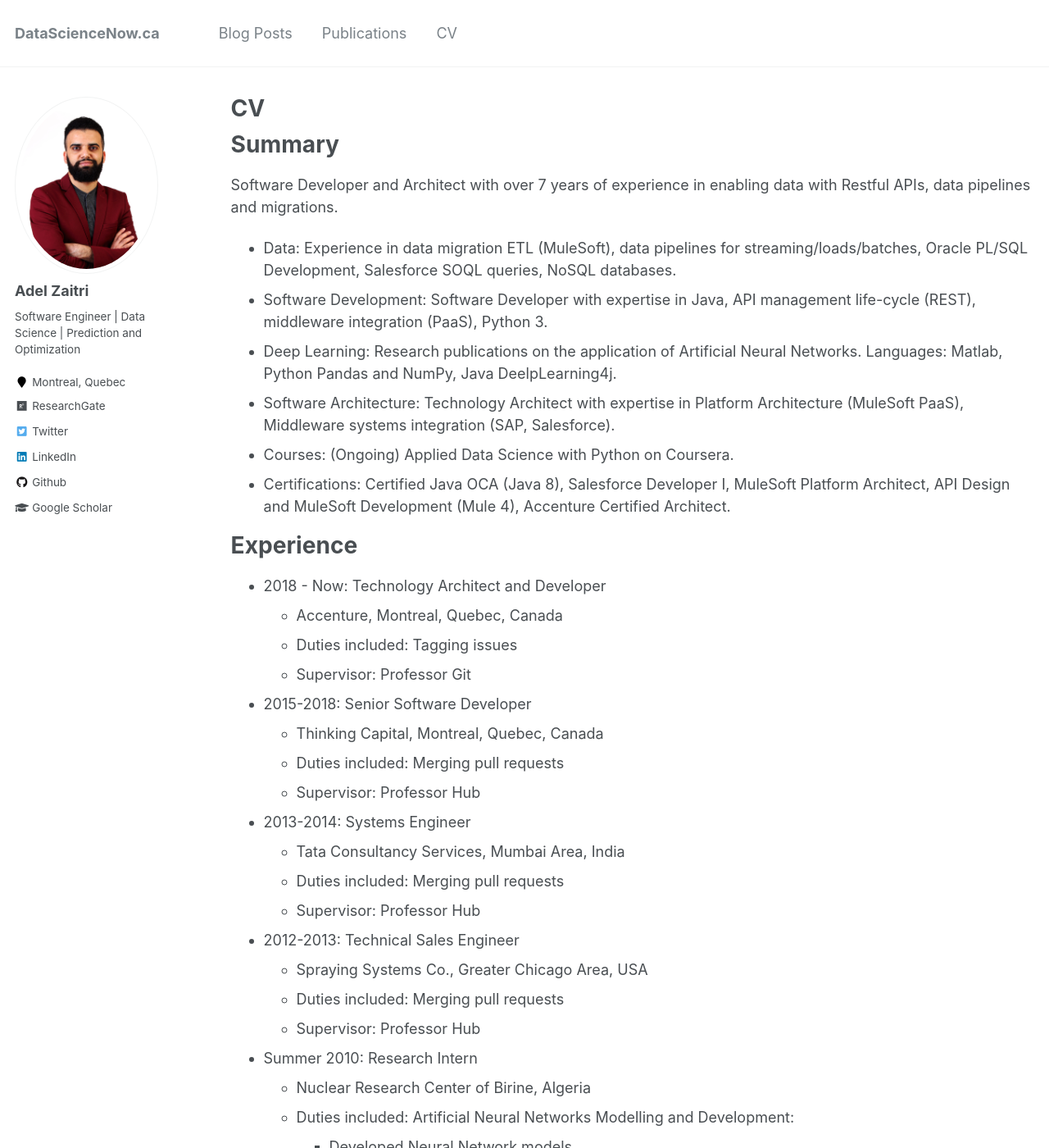
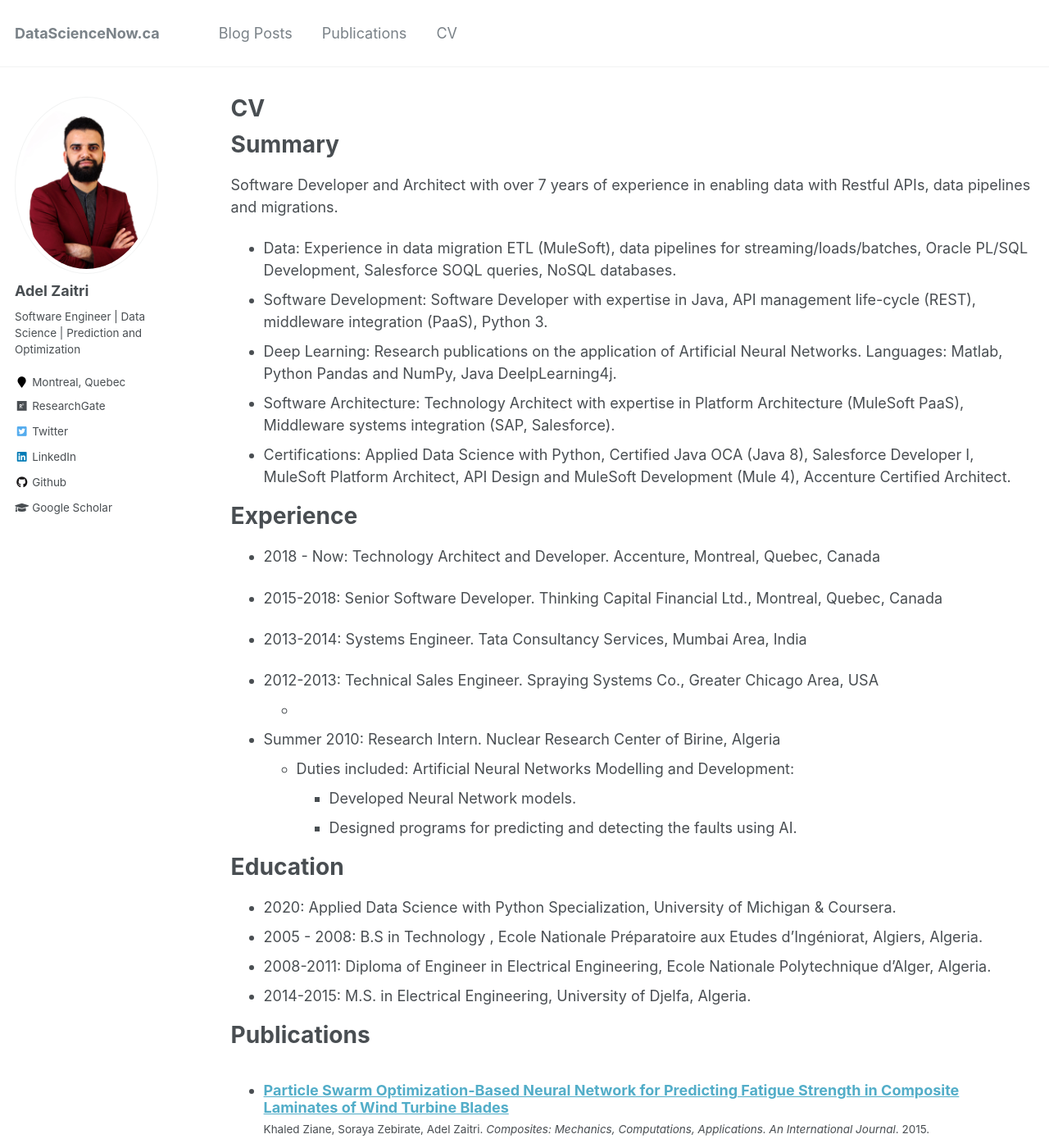
Before and after one commit to adelzaitri/adelzaitri.github.io, a Jekyll site: the page built from _pages/cv.md, in a window 1280 px wide and 1400 px high. Shown: the whole window at 82% size. Built offline with Jekyll 4.4.1, drawn with Linux system fonts in a browser that asks for light colours.

Commit message:
Added Education

```diff
--- a/_pages/cv.md
+++ b/_pages/cv.md
@@ -16,33 +16,20 @@
 * Software Development: Software Developer with expertise in Java, API management life-cycle (REST), middleware integration (PaaS), Python 3.
 * Deep Learning: Research publications on the application of Artificial Neural Networks. Languages: Matlab, Python Pandas and NumPy, Java DeelpLearning4j.
 * Software Architecture: Technology Architect with expertise in Platform Architecture (MuleSoft PaaS), Middleware systems integration (SAP, Salesforce).
-* Courses: (Ongoing) Applied Data Science with Python on Coursera.
-* Certifications: Certified Java OCA (Java 8), Salesforce Developer I, MuleSoft Platform Architect, API Design and MuleSoft Development (Mule 4), Accenture Certified Architect.
+* Certifications: Applied Data Science with Python, Certified Java OCA (Java 8), Salesforce Developer I, MuleSoft Platform Architect, API Design and MuleSoft Development (Mule 4), Accenture Certified Architect.
 
 Experience
 ======
-* 2018 - Now: Technology Architect and Developer
-  * Accenture, Montreal, Quebec, Canada
-  * Duties included: Tagging issues
-  * Supervisor: Professor Git
+* 2018 - Now: Technology Architect and Developer. Accenture, Montreal, Quebec, Canada
 
-* 2015-2018: Senior Software Developer
-  * Thinking Capital, Montreal, Quebec, Canada
-  * Duties included: Merging pull requests
-  * Supervisor: Professor Hub
+* 2015-2018: Senior Software Developer. Thinking Capital Financial Ltd., Montreal, Quebec, Canada
 
-* 2013-2014: Systems Engineer
-  * Tata Consultancy Services, Mumbai Area, India
-  * Duties included: Merging pull requests
-  * Supervisor: Professor Hub
+* 2013-2014: Systems Engineer. Tata Consultancy Services, Mumbai Area, India
 
-* 2012-2013: Technical Sales Engineer
-  * Spraying Systems Co., Greater Chicago Area, USA
-  * Duties included: Merging pull requests
-  * Supervisor: Professor Hub
+* 2012-2013: Technical Sales Engineer. Spraying Systems Co., Greater Chicago Area, USA
+  *
 
-* Summer 2010: Research Intern
-  * Nuclear Research Center of Birine, Algeria
+* Summer 2010: Research Intern. Nuclear Research Center of Birine, Algeria
   * Duties included: Artificial Neural Networks Modelling and Development:
     * Developed Neural Network models.
     * Designed programs for predicting and detecting the faults using AI.
@@ -50,6 +37,7 @@
 
 Education
 ======
+* 2020: Applied Data Science with Python Specialization, University of Michigan & Coursera.
 * 2005 - 2008: B.S in Technology , Ecole Nationale Préparatoire aux Etudes d'Ingéniorat, Algiers, Algeria.
 * 2008-2011: Diploma of Engineer in Electrical Engineering, Ecole Nationale Polytechnique d'Alger, Algeria.
 * 2014-2015: M.S. in Electrical Engineering, University of Djelfa, Algeria.
```
